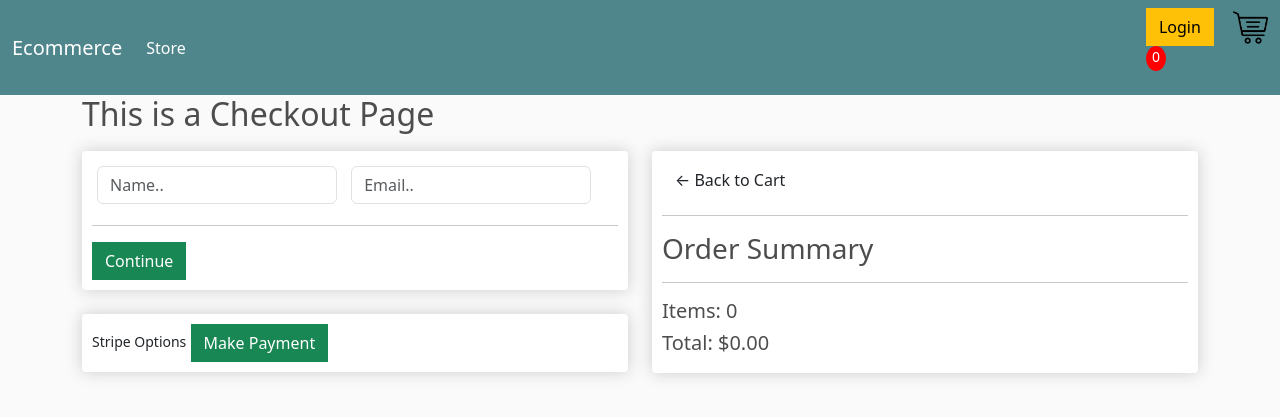
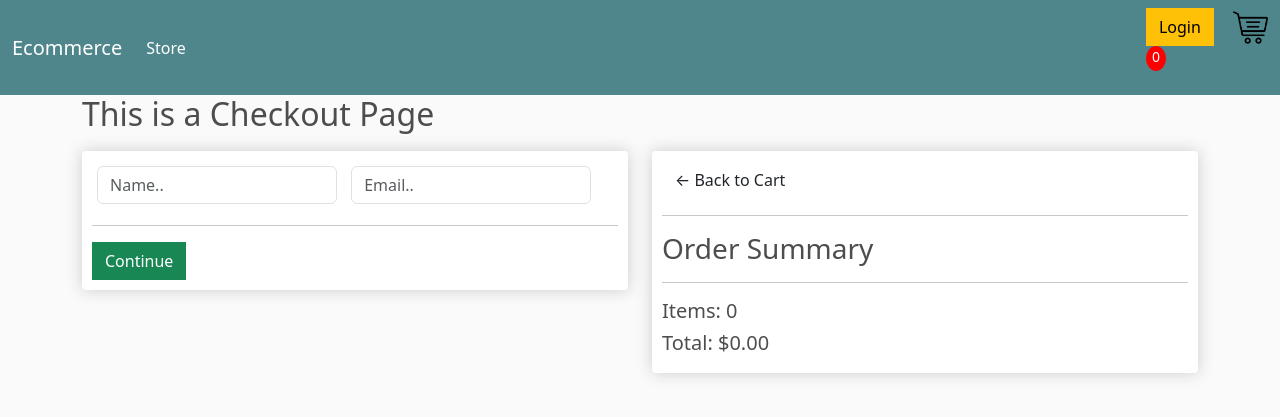
Before and after one commit to boiko88/django-ecommerce, a Django app: page /checkout/ in a window 1280 px wide. Shown: the top 417 px of the page. Run offline with Django 4.2, Linux system fonts and the light colour scheme.

Commit message:
fixed the issue with always showing data for payment in checkout. The issue was that I didn't add a hidden class to the box-element

```diff
--- a/templates/store/checkout.html
+++ b/templates/store/checkout.html
@@ -48,7 +48,7 @@
         </div>
 
         <br>
-        <div class="box-element" id="payment-info">
+        <div class="box-element hidden" id="payment-info">
             <small>Stripe Options</small>
             <button id="make-payment" class="btn btn-success btn-block">Make Payment</button>
         </div>
```
Also changed, not shown: db.sqlite3.
